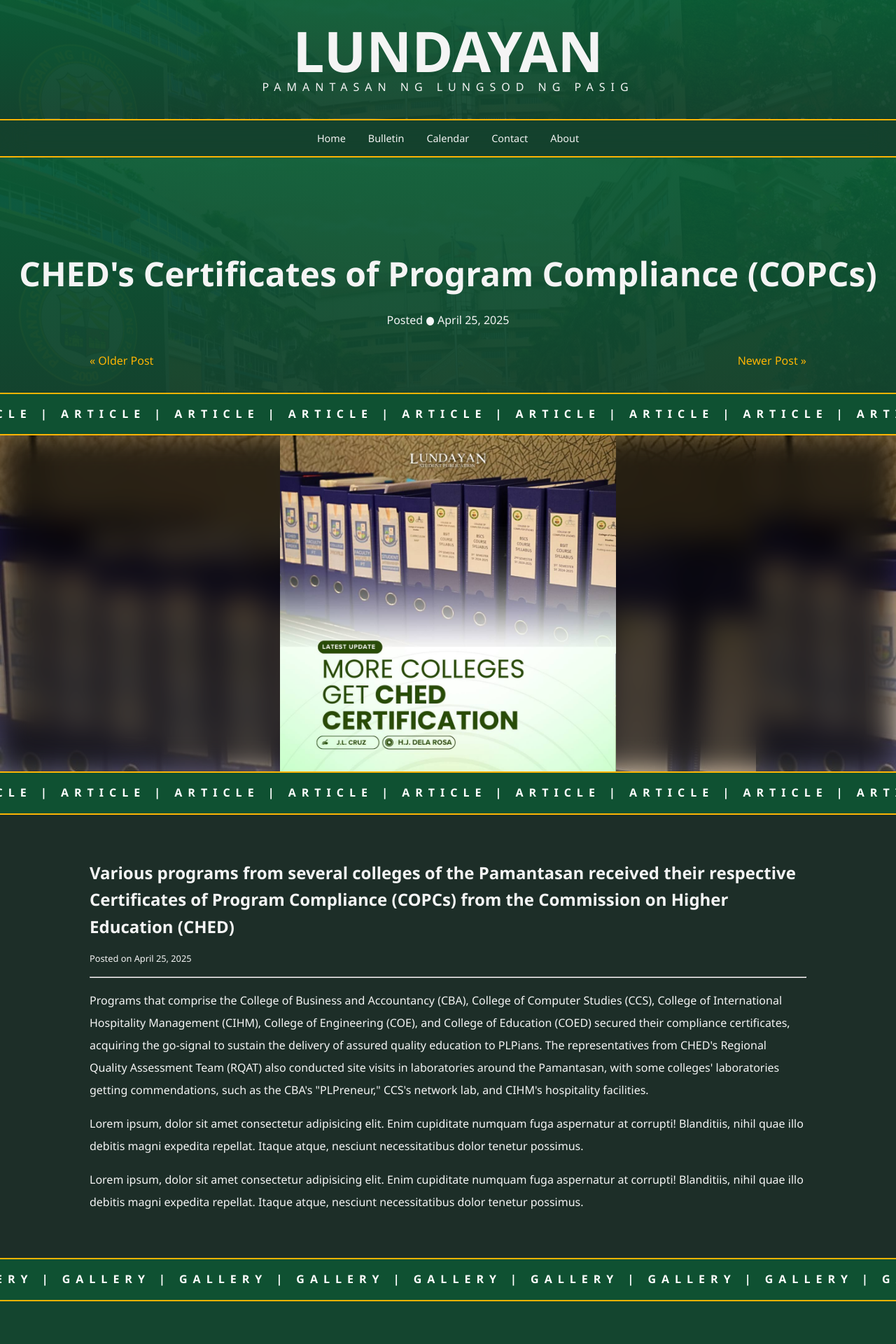
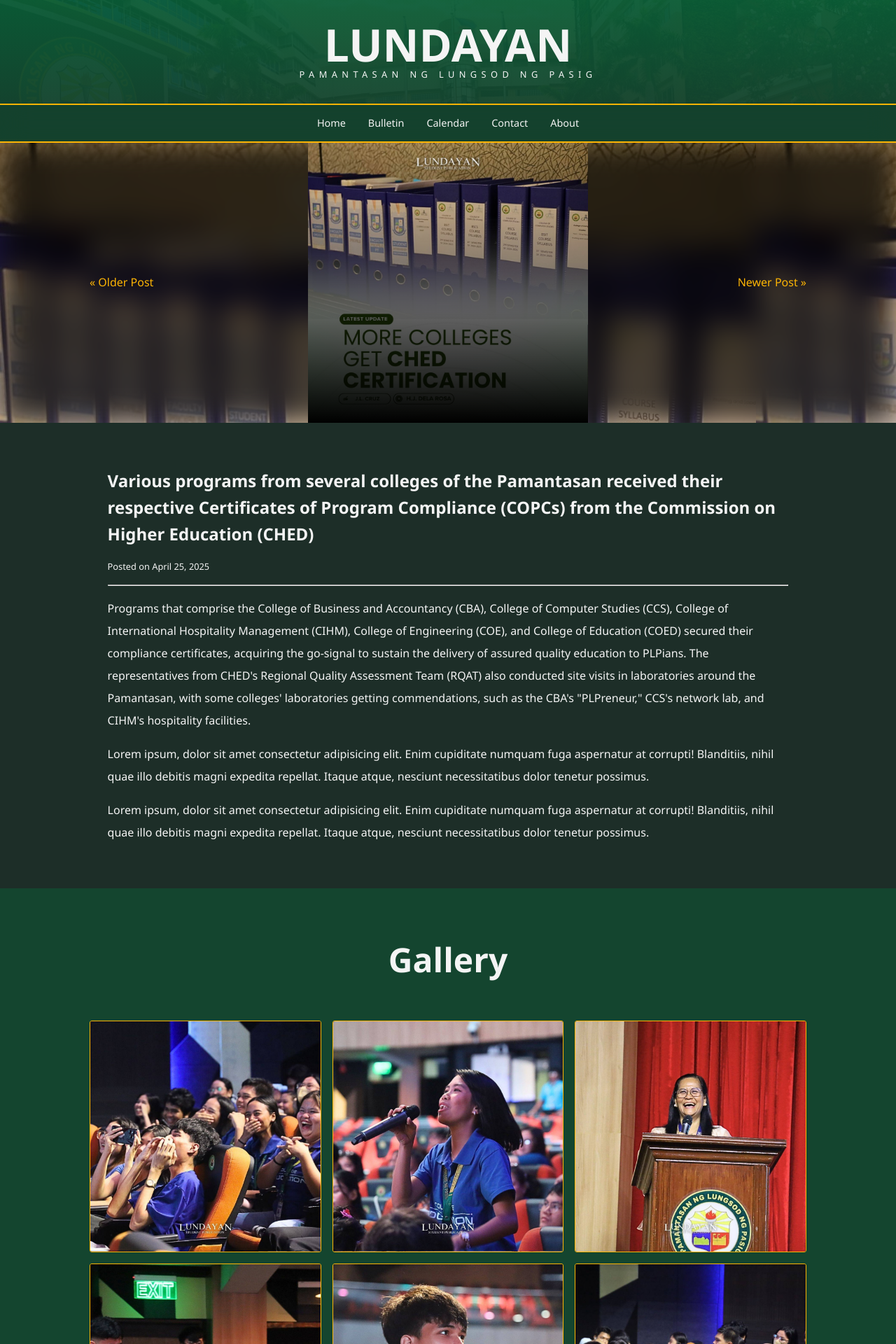
Before and after one commit to klarrrr/G16-CMS, a PHP site: page /lundayan-site-article.php in a window 1280 px wide. Shown: the top 1920 px of the page at 70% size. Run offline with PHP 8.4, Linux system fonts and the light colour scheme.

Commit message:
Lundayan Article Revamp

```diff
--- a/lundayan-site-article.php
+++ b/lundayan-site-article.php
@@ -13,32 +13,30 @@
     <?php include 'lundayan-site-upper-nav.php' ?>
     <?php include 'lundayan-site-nav.php'; ?>
     <main>
-        <section class="hero">
-            <h1>CHED's Certificates of Program Compliance (COPCs)</h1>
-            <p>Posted ● April 25, 2025</p>
-            <div class="back-next">
-                <a href="#">« Older Post</a>
-                <a href="#">Newer Post »</a>
-            </div>
-        </section>
-        <div class="news-banner">
+        <!-- <div class="news-banner">
             <div class="scrolling-text">
                 <span>
                     | ARTICLE | ARTICLE | ARTICLE | ARTICLE | ARTICLE | ARTICLE | ARTICLE | ARTICLE
                     | ARTICLE | ARTICLE | ARTICLE | ARTICLE | ARTICLE | ARTICLE | ARTICLE | ARTICLE | ARTICLE | ARTICLE | ARTICLE | ARTICLE |
                 </span>
             </div>
-        </div>
+        </div> -->
         <section class="article-image-container">
             <div class="article-image">
-                <img src="pics/image.png" alt="Article Image">
+                <div class="image-gradient">
+                    <img src="pics/image.png" alt="Article Image">
+                </div>
+                <div class="back-next">
+                    <a href="#">« Older Post</a>
+                    <a href="#">Newer Post »</a>
+                </div>
             </div>
         </section>
-        <div class="news-banner">
+        <!-- <div class="news-banner">
             <div class="scrolling-text">
                 <span> | ARTICLE | ARTICLE | ARTICLE | ARTICLE | ARTICLE | ARTICLE | ARTICLE | ARTICLE | ARTICLE | ARTICLE | ARTICLE | ARTICLE | ARTICLE | ARTICLE | ARTICLE | ARTICLE | ARTICLE | ARTICLE | ARTICLE | ARTICLE | </span>
             </div>
-        </div>
+        </div> -->
         <section class="article-information">
             <h2>
                 Various programs from several colleges of the Pamantasan received their respective Certificates of Program Compliance (COPCs) from the Commission on Higher Education (CHED)
@@ -58,14 +56,14 @@
                 Lorem ipsum, dolor sit amet consectetur adipisicing elit. Enim cupiditate numquam fuga aspernatur at corrupti! Blanditiis, nihil quae illo debitis magni expedita repellat. Itaque atque, nesciunt necessitatibus dolor tenetur possimus.
             </p>
         </section>
-        <div class="news-banner">
+        <!-- <div class="news-banner">
             <div class="scrolling-text">
                 <span>
                     | GALLERY | GALLERY | GALLERY | GALLERY | GALLERY | GALLERY | GALLERY | GALLERY
                     | GALLERY | GALLERY | GALLERY | GALLERY | GALLERY | GALLERY | GALLERY | GALLERY | GALLERY | GALLERY | GALLERY | GALLERY |
                 </span>
             </div>
-        </div>
+        </div> -->
         <section class="article-gallery">
             <div class="gallery-title-container">
                 <h2>Gallery</h2>
--- a/styles-lundayan-site.css
+++ b/styles-lundayan-site.css
@@ -1098,9 +1098,12 @@ tbody td {
 
 .back-next {
     display: flex;
+    flex-direction: row;
+    width: 100%;
     justify-content: space-between;
     padding-left: 8rem;
     padding-right: 8rem;
+    position: absolute;
 }
 
 .back-next a {
@@ -1115,11 +1118,12 @@ tbody td {
 .article-image-container {
     width: 100vw;
     overflow: hidden;
-    height: 60vh;
+    height: 50vh;
     display: flex;
     align-items: center;
     justify-content: center;
     background-image: url(pics/image.png);
+
 }
 
 .article-image {
@@ -1127,21 +1131,35 @@ tbody td {
     height: 100%;
     overflow: hidden;
     display: flex;
+    flex-direction: column;
     align-items: center;
     justify-content: center;
     -webkit-backdrop-filter: blur(20px) brightness(0.3);
     backdrop-filter: blur(20px) brightness(0.3);
 }
 
-.article-image-container img {
+.image-gradient img {
     height: 100%;
+    z-index: -1;
+    position: relative;
+}
+
+.image-gradient {
+    width: fit-content;
+    height: 100%;
+    overflow: hidden;
+    display: flex;
+    flex-direction: column;
+    align-items: center;
+    justify-content: center;
+    background: linear-gradient(rgba(0, 0, 0, 0), rgb(0, 0, 0));
 }
 
 .article-information {
     display: flex;
     flex-direction: column;
     gap: 1rem;
-    padding: 4rem 8rem;
+    padding: 8vh 12vw;
 }
 
 .article-information .p-date {
@@ -1171,7 +1189,7 @@ tbody td {
 
 .gallery-images {
     display: grid;
-    grid-template-columns: 1fr 1fr 1fr 1fr;
+    grid-template-columns: repeat(auto-fit, minmax(300px, 1fr));
     justify-content: center;
     gap: 1rem;
 }
@@ -1460,14 +1478,14 @@ tbody td {
 }
 
 .upper-title-container h1 {
-    font-size: 5rem;
-    line-height: 5rem;
+    font-size: 5vw;
+    line-height: 5vw;
 }
 
 .upper-title-container p {
-    font-size: 1rem;
+    font-size: 1vw;
     text-transform: uppercase;
-    letter-spacing: 0.5rem;
+    letter-spacing: 0.5vw;
 }
 
 .home-upcoming-events {
```
